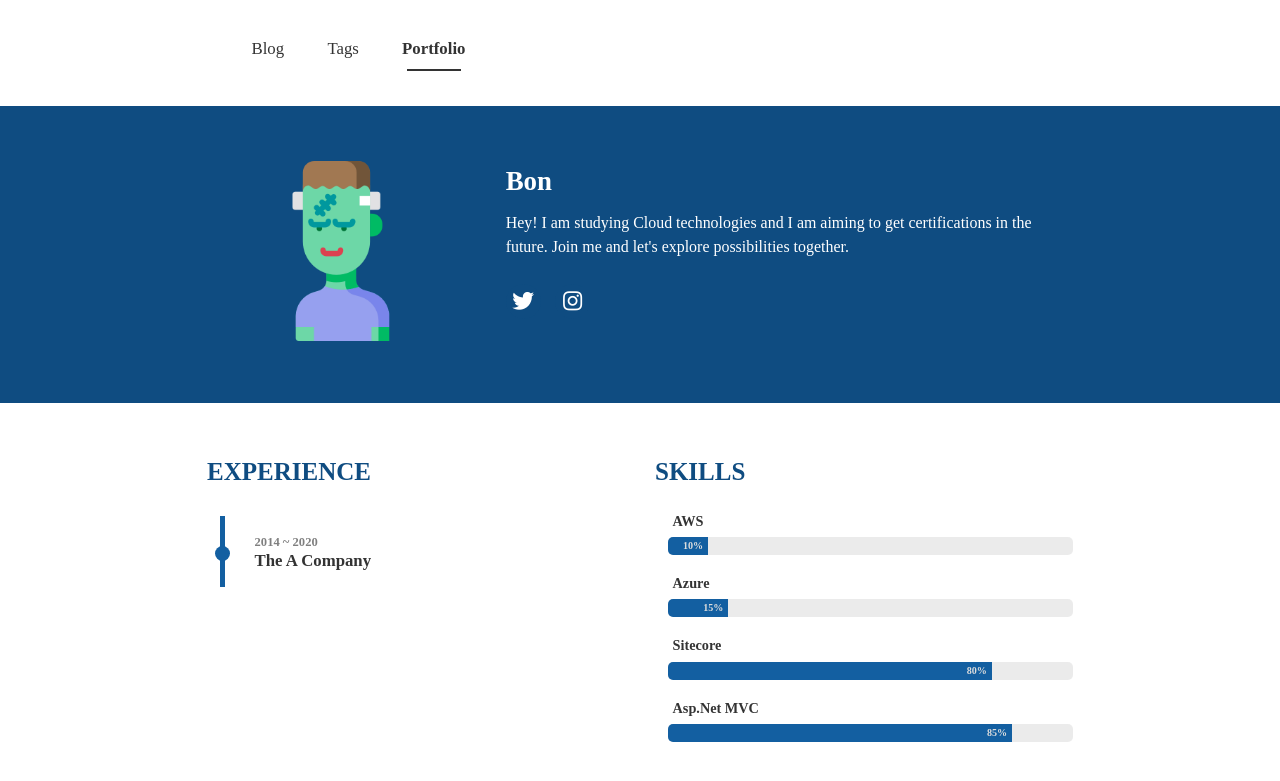
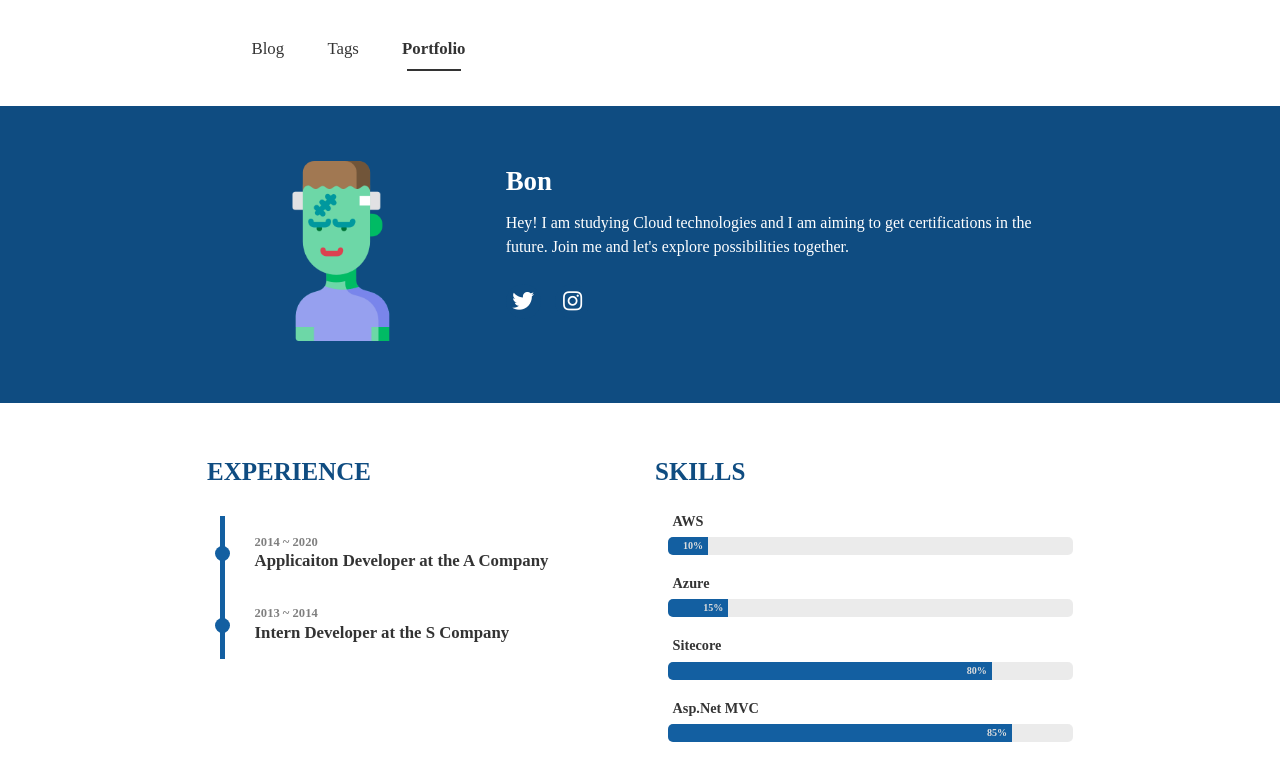
Before and after one commit to bonasfvck/blog, a Jekyll site: the page built from portfolio.html, in a window 1280 px wide. Shown: the top 781 px of the page. Built offline with Jekyll 4.4.1, drawn with Linux system fonts in a browser that asks for light colours; nearby versions of some CDN libraries; some web fonts are replaced.

Commit message:
Update _config.yml

```diff
--- a/_config.yml
+++ b/_config.yml
@@ -15,7 +15,10 @@
     experience :
       - start : 2014
         end : 2020
-        experience : The A Company
+        experience : Applicaiton Developer at the A Company
+      - start : 2013
+        end : 2014
+        experience : Intern Developer at the S Company
     skills :
       - skill : AWS
         value : 10  # Percent value
```
